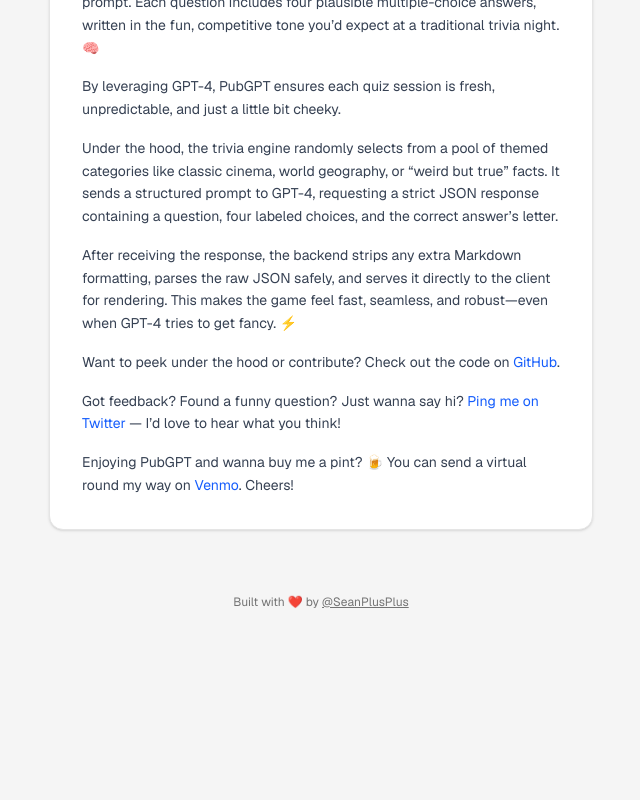
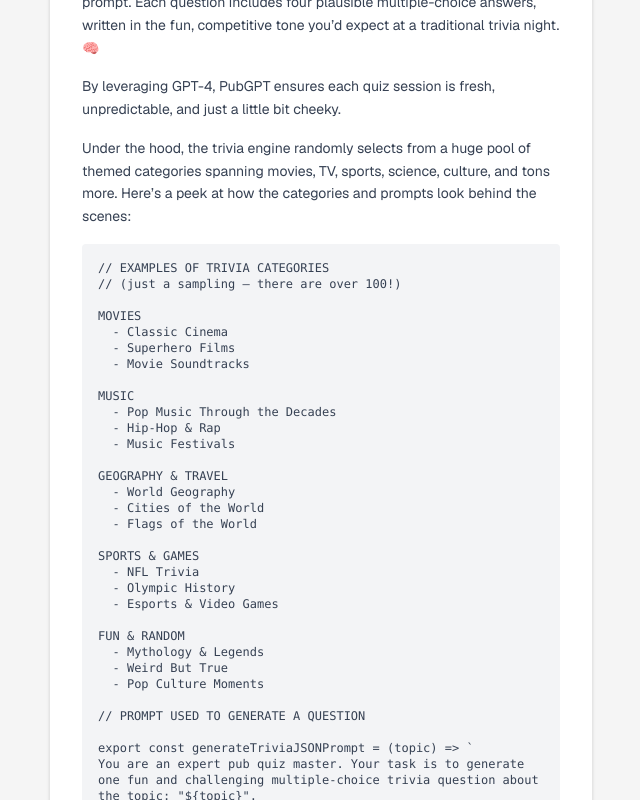
Before and after one commit to SeanPlusPlus/pubgpt, a Next.js app: page /about in a window 1280 px wide. Shown: the part 500-1300 px from the top of the page, without its empty margins (319-959 px from the left). Before the commit the page ends 1126 px from the top, so only its background shows below. Built offline with nearby package versions, Linux system fonts and the light colour scheme.

Commit message:
more about foo

```diff
--- a/app/about/page.tsx
+++ b/app/about/page.tsx
@@ -35,15 +35,73 @@
               just a little bit cheeky.
             </p>
             <p>
-              Under the hood, the trivia engine randomly selects from a pool of themed categories
-              like classic cinema, world geography, or “weird but true” facts. It sends a structured
-              prompt to GPT-4, requesting a strict JSON response containing a question, four labeled
-              choices, and the correct answer’s letter.
+              Under the hood, the trivia engine randomly selects from a huge pool of themed
+              categories spanning movies, TV, sports, science, culture, and tons more. Here’s a peek
+              at how the categories and prompts look behind the scenes:
             </p>
+            <pre className="bg-gray-100 text-xs p-4 rounded whitespace-pre-wrap overflow-x-auto">
+              {`// EXAMPLES OF TRIVIA CATEGORIES
+// (just a sampling — there are over 100!)
+
+MOVIES
+  - Classic Cinema
+  - Superhero Films
+  - Movie Soundtracks
+
+MUSIC
+  - Pop Music Through the Decades
+  - Hip-Hop & Rap
+  - Music Festivals
+
+GEOGRAPHY & TRAVEL
+  - World Geography
+  - Cities of the World
+  - Flags of the World
+
+SPORTS & GAMES
+  - NFL Trivia
+  - Olympic History
+  - Esports & Video Games
+
+FUN & RANDOM
+  - Mythology & Legends
+  - Weird But True
+  - Pop Culture Moments
+
+// PROMPT USED TO GENERATE A QUESTION
+
+export const generateTriviaJSONPrompt = (topic) => \`
+You are an expert pub quiz master. Your task is to generate one fun and challenging multiple-choice trivia question about the topic: "\${topic}".
+
+Requirements:
+
+- Make the question engaging and well-phrased—not too dry.
+- Avoid repeating common trivia questions; aim for unique angles or surprising facts.
+- Vary question styles: facts, identification, or “which of these is true?”
+- Ensure all four choices are diverse and plausible.
+- The correct answer must be accurate and verifiable.
+- Keep the question concise (max 2-3 sentences).
+- Return ONLY the JSON object. No extra commentary.
+
+Schema:
+
+{
+  "question": "string (the trivia question)",
+  "choices": {
+    "A": "string",
+    "B": "string",
+    "C": "string",
+    "D": "string"
+  },
+  "answer": "A" | "B" | "C" | "D"
+}
+\`;
+`}
+            </pre>
             <p>
-              After receiving the response, the backend strips any extra Markdown formatting, parses
-              the raw JSON safely, and serves it directly to the client for rendering. This makes
-              the game feel fast, seamless, and robust—even when GPT-4 tries to get fancy. ⚡️
+              After receiving GPT-4’s answer, PubGPT strips any extra formatting, safely parses the
+              JSON, and serves up your next question. The result? A seamless, ever-changing quiz
+              experience that feels like you’re right at the pub. 🍻
             </p>
             <p>
               Want to peek under the hood or contribute? Check out the code on{' '}
```
